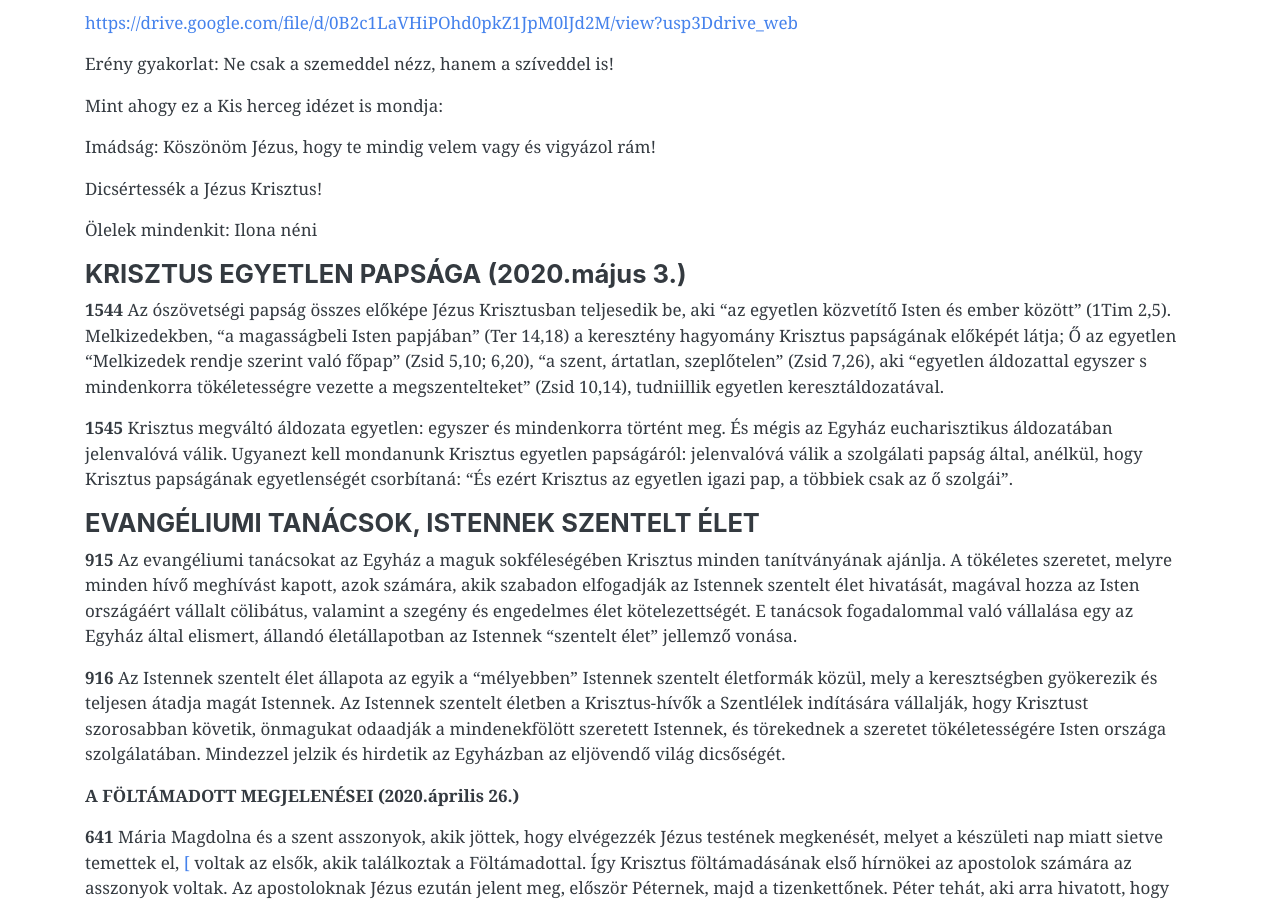
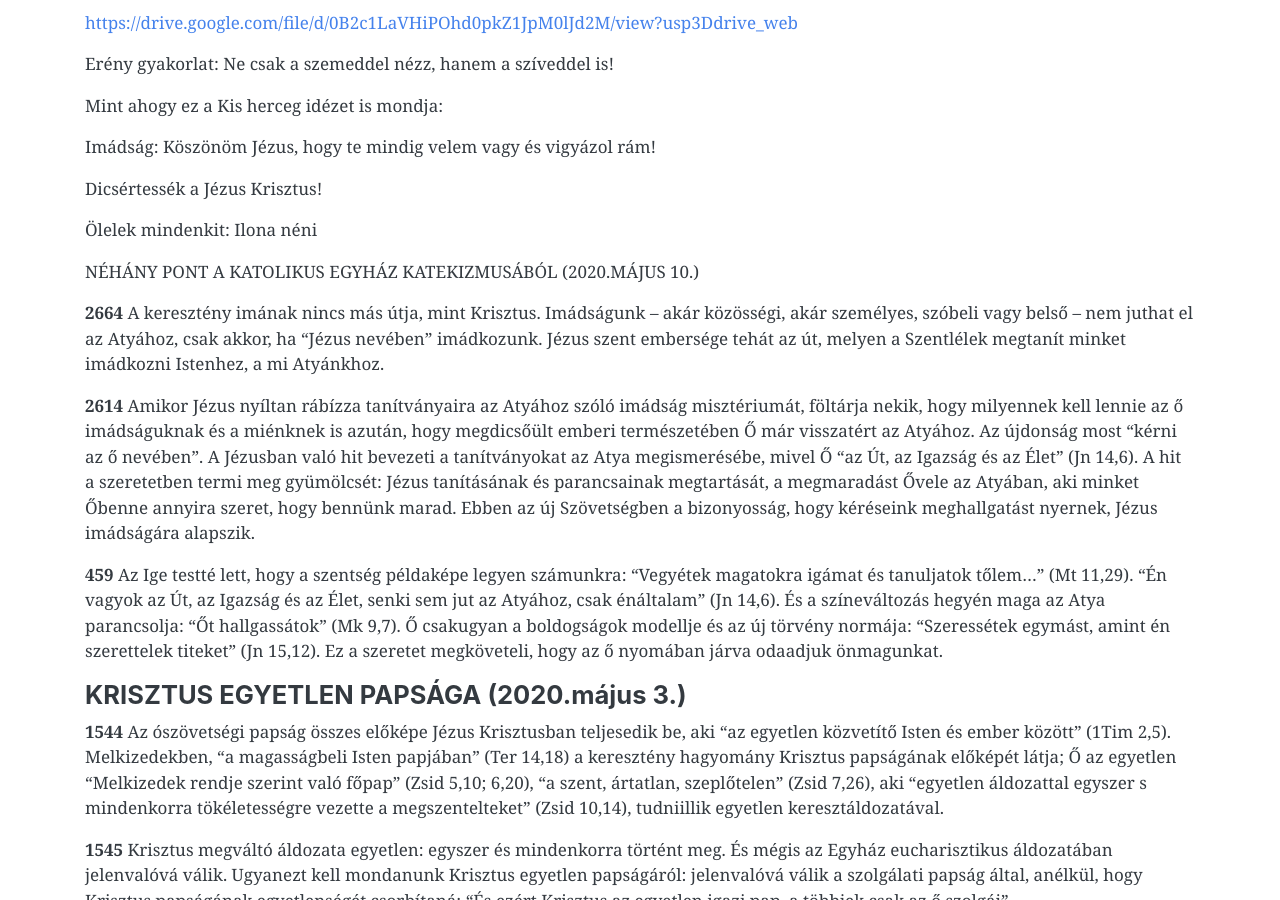
Before and after one commit to pecsi-ferences/pecsi-ferences.github.io, a Jekyll site: the page built from hittan.md, in a window 1280 px wide and 900 px high, scrolled down 2171 px. Built offline with Jekyll 4.4.1, drawn with Linux system fonts in a browser that asks for light colours; nearby versions of some CDN libraries.

Commit message:
Update from Forestry.io Zoltán Dohány updated hittan.md

```diff
--- a/hittan.md
+++ b/hittan.md
@@ -77,6 +77,14 @@ Dicsértessék a Jézus Krisztus!
 
 Ölelek mindenkit: Ilona néni
 
+NÉHÁNY PONT A KATOLIKUS EGYHÁZ KATEKIZMUSÁBÓL (2020.MÁJUS 10.)
+
+**2664** A keresztény imának nincs más útja, mint Krisztus. Imádságunk -- akár közösségi, akár személyes, szóbeli vagy belső -- nem juthat el az Atyához, csak akkor, ha "Jézus nevében" imádkozunk. Jézus szent embersége tehát az út, melyen a Szentlélek megtanít minket imádkozni Istenhez, a mi Atyánkhoz.
+
+**2614** Amikor Jézus nyíltan rábízza tanítványaira az Atyához szóló imádság misztériumát, föltárja nekik, hogy milyennek kell lennie az ő imádságuknak és a miénknek is azután, hogy megdicsőült emberi természetében Ő már visszatért az Atyához. Az újdonság most "kérni az ő nevében". A Jézusban való hit bevezeti a tanítványokat az Atya megismerésébe, mivel Ő "az Út, az Igazság és az Élet" (Jn 14,6). A hit a szeretetben termi meg gyümölcsét: Jézus tanításának és parancsainak megtartását, a megmaradást Ővele az Atyában, aki minket Őbenne annyira szeret, hogy bennünk marad. Ebben az új Szövetségben a bizonyosság, hogy kéréseink meghallgatást nyernek, Jézus imádságára alapszik.
+
+**459** Az Ige testté lett, hogy a szentség példaképe legyen számunkra: "Vegyétek magatokra igámat és tanuljatok tőlem..." (Mt 11,29). "Én vagyok az Út, az Igazság és az Élet, senki sem jut az Atyához, csak énáltalam" (Jn 14,6). És a színeváltozás hegyén maga az Atya parancsolja: "Őt hallgassátok" (Mk 9,7). Ő csakugyan a boldogságok modellje és az új törvény normája: "Szeressétek egymást, amint én szerettelek titeket" (Jn 15,12). Ez a szeretet megköveteli, hogy az ő nyomában járva odaadjuk önmagunkat.
+
 #### KRISZTUS EGYETLEN PAPSÁGA (2020.május 3.)
 
 **1544** Az ószövetségi papság összes előképe Jézus Krisztusban teljesedik be, aki "az egyetlen közvetítő Isten és ember között" (1Tim 2,5). Melkizedekben, "a magasságbeli Isten papjában" (Ter 14,18) a keresztény hagyomány Krisztus papságának előképét látja; Ő az egyetlen "Melkizedek rendje szerint való főpap" (Zsid 5,10; 6,20), "a szent, ártatlan, szeplőtelen" (Zsid 7,26), aki "egyetlen áldozattal egyszer s mindenkorra tökéletességre vezette a megszentelteket" (Zsid 10,14), tudniillik egyetlen keresztáldozatával.
```
